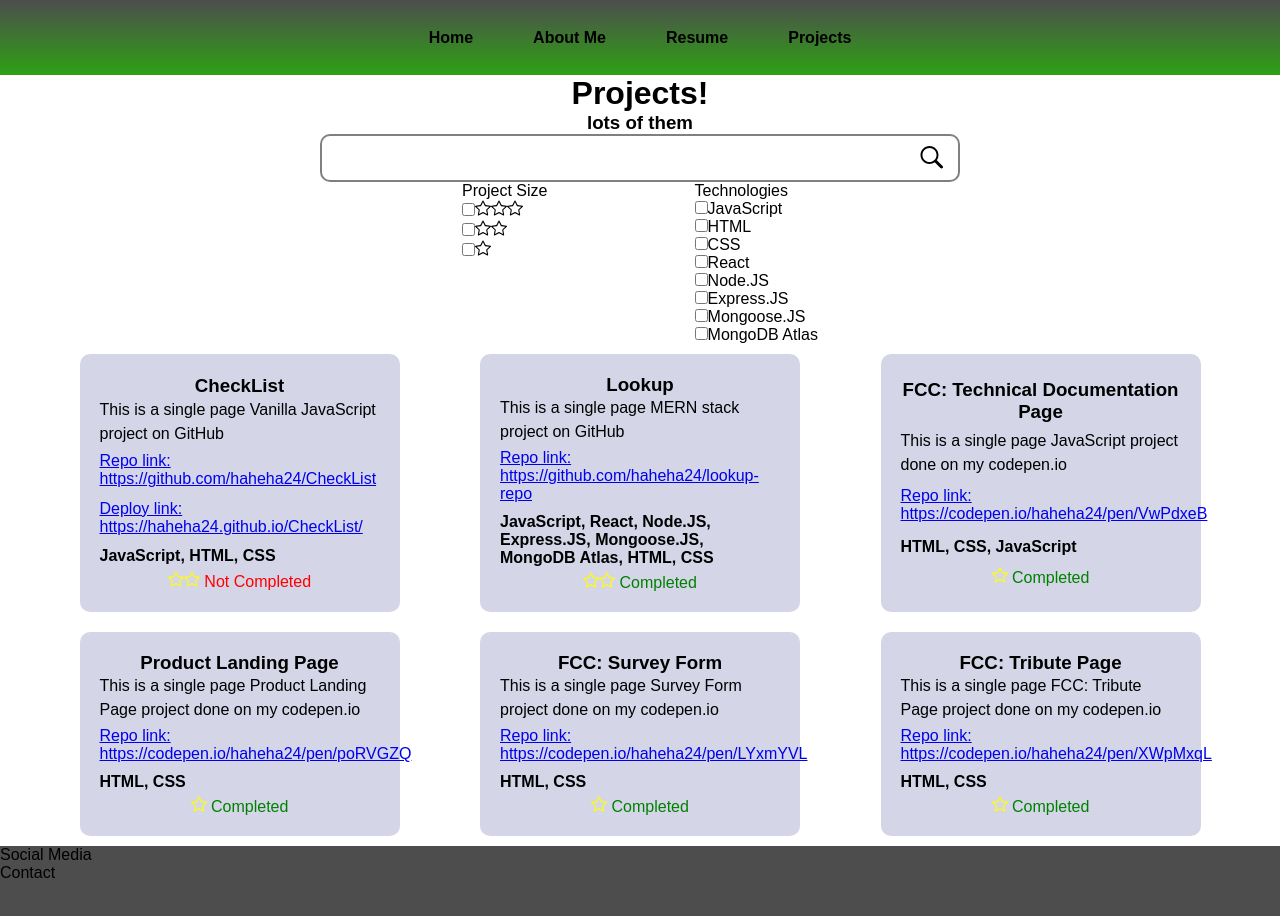
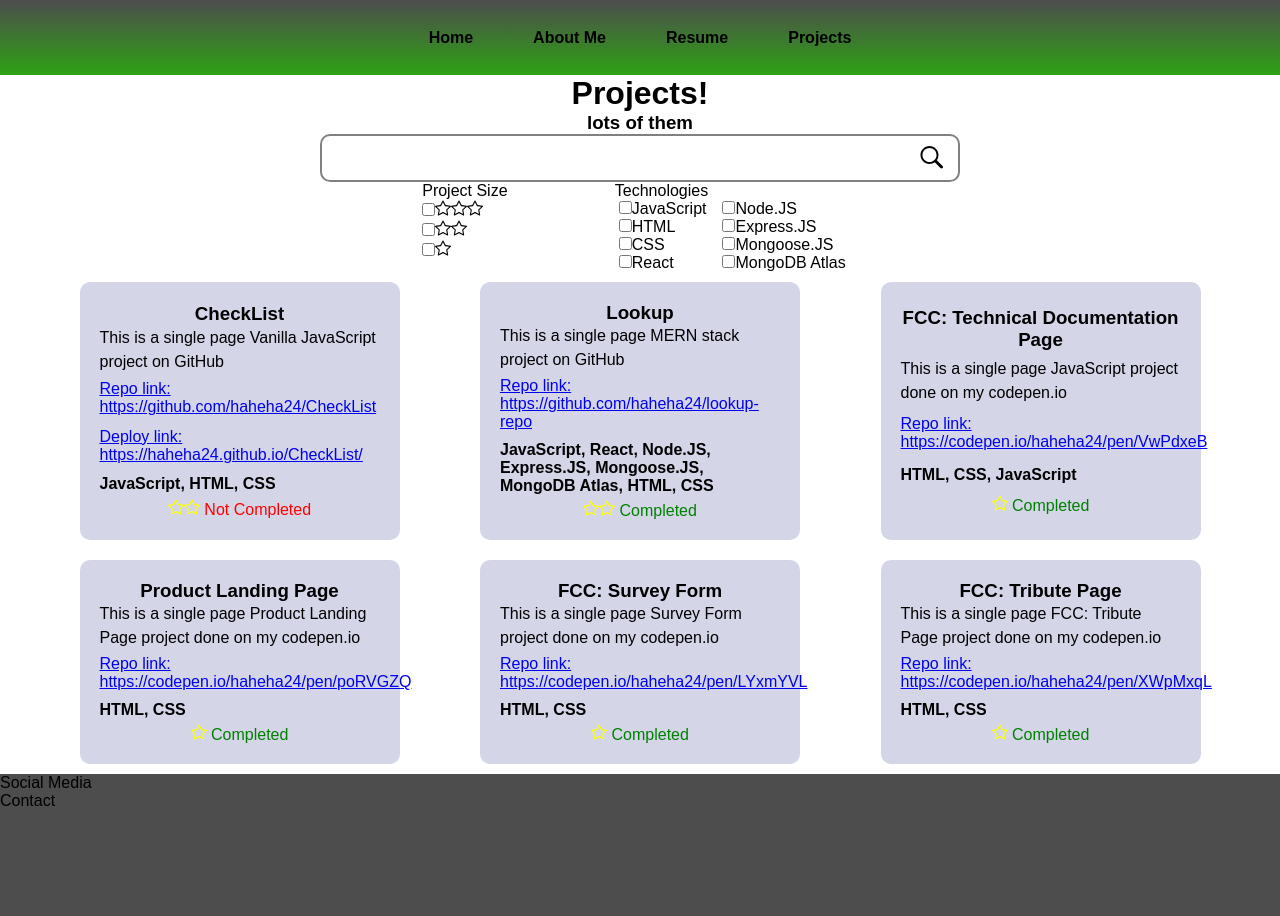
Before and after one commit to haheha24/portfolio, a React (Create React App) app: page /Projects in a window 1280 px wide. Shown: the top 916 px of the page. Built offline with nearby package versions, Linux system fonts and the light colour scheme.

Commit message:
adjusted padding and max-height of technology children

```diff
--- a/src/components/pages/projects/projectForm/ProjectTags.tsx
+++ b/src/components/pages/projects/projectForm/ProjectTags.tsx
@@ -18,7 +18,7 @@ const ProjectTags = () => {
   return (
     <div className="filter-container">
       <p>Technologies</p>
-      <div className="form-controls flex-direction-col">
+      <div className="form-controls flex-direction-col tech">
         {tagData.map((data, index) => {
           return (
             <div key={index}>
--- a/src/components/pages/projects/projectForm/projectform.css
+++ b/src/components/pages/projects/projectForm/projectform.css
@@ -39,5 +39,10 @@
 .flex-direction-col {
   flex-direction: column;
   flex-wrap: wrap;
-  flex-basis: 33.33%;
 }
+.tech {
+  max-height: 5rem;
+}
+.tech div {
+  padding: 0 0.75rem 0 0.25rem
+}
```
